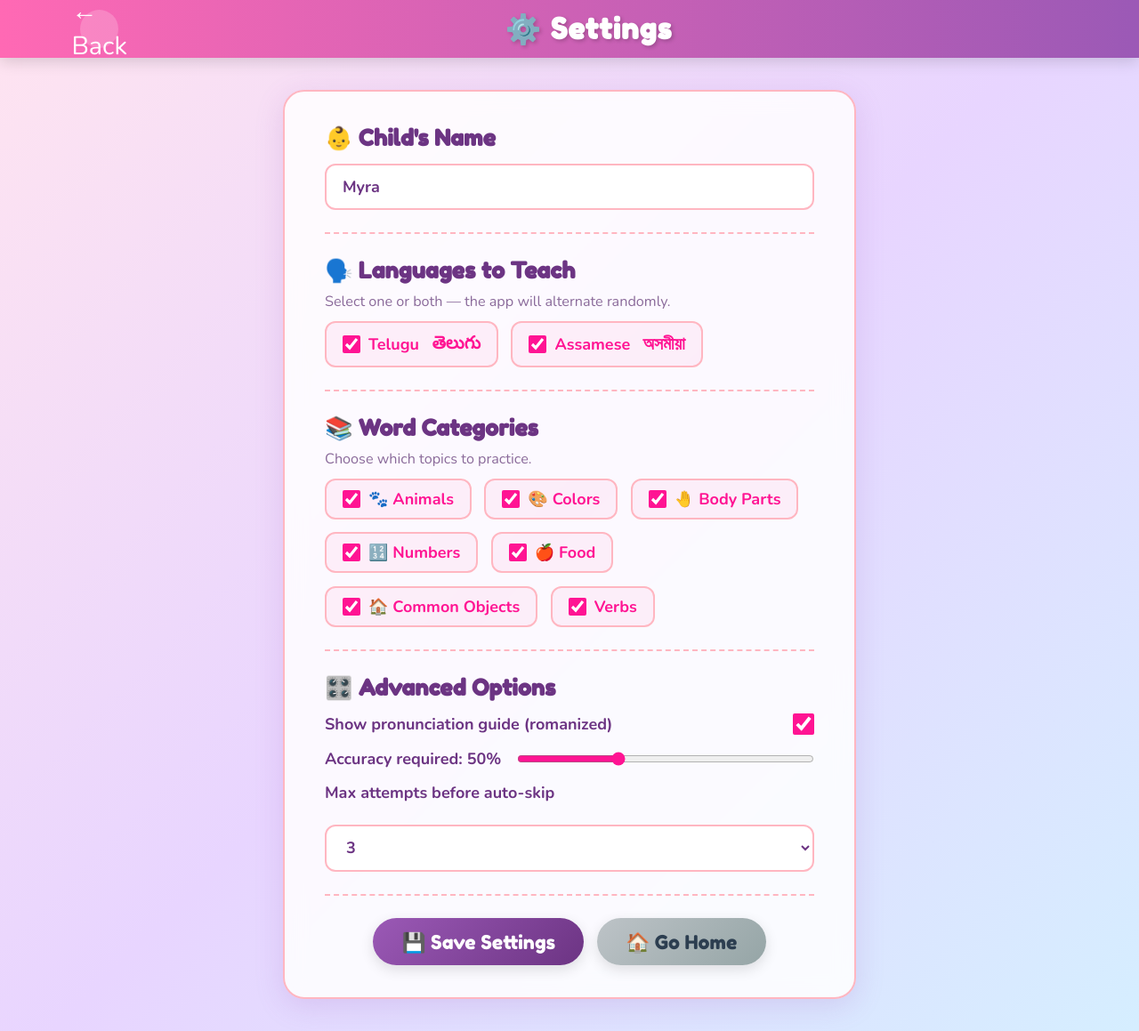
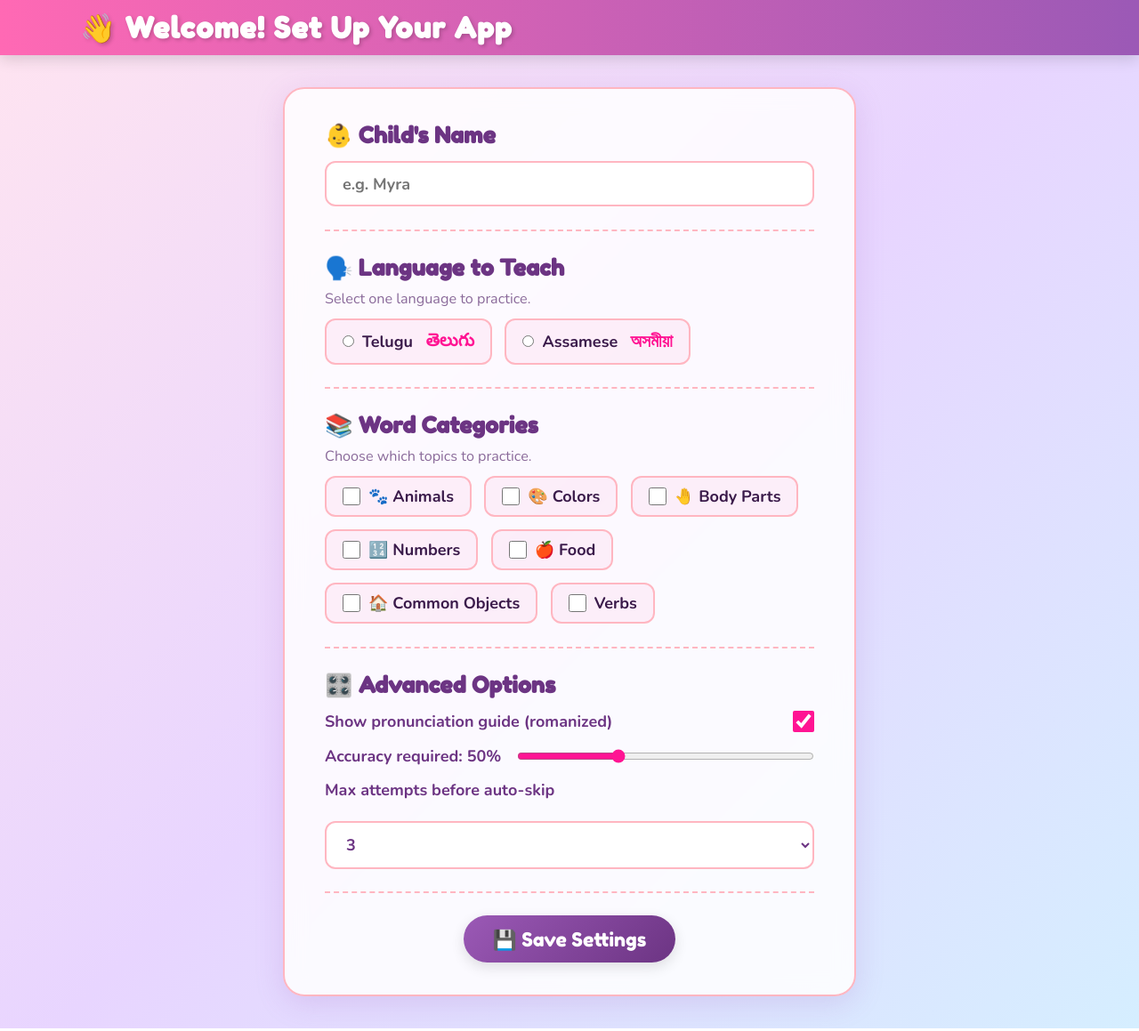
Before and after one commit to theroadrunnershow/myra-language-teacher, a FastAPI app: page /settings in a window 1280 px wide. Shown: the whole page at 89% size. Run offline with FastAPI, Linux system fonts and the light colour scheme.

Commit message:
Enforce single language selection and require new-user setup
- Replace language checkboxes with radio buttons (enforces exactly one
  language per session)
- Switch config storage from sessionStorage to localStorage so settings
  persist across browser sessions
- New users (no localStorage config) are redirected to /settings before
  reaching the main lesson page; back/home nav links are hidden so they
  cannot bypass the setup flow
- Settings page clears server-rendered defaults for new users so
  Myra's name and language do not leak as pre-filled values
- After saving, a setup_complete flag is written to localStorage; the
  main page checks this flag to distinguish configured vs new users
- saveSettings() now requires a non-empty child name (no silent fallback
  to "Myra"), a selected language, and at least one category
- Redirects to home automatically after a successful save

https://claude.ai/code/session_01PpMS8MJtNGczSC6VzQ2dwt

```diff
--- a/templates/config.html
+++ b/templates/config.html
@@ -28,18 +28,18 @@
 
     <hr />
 
-    <h2>🗣️ Languages to Teach</h2>
-    <p class="hint">Select one or both — the app will alternate randomly.</p>
+    <h2>🗣️ Language to Teach</h2>
+    <p class="hint">Select one language to practice.</p>
     <div class="checkbox-group">
       <label class="checkbox-label">
-        <input type="checkbox" id="lang-telugu" value="telugu"
-               {% if 'telugu' in config.languages %}checked{% endif %} />
+        <input type="radio" name="language" id="lang-telugu" value="telugu"
+               {% if config.languages and config.languages[0] == 'telugu' %}checked{% endif %} />
         <span>Telugu</span>
         <span class="lang-sample">తెలుగు</span>
       </label>
       <label class="checkbox-label">
-        <input type="checkbox" id="lang-assamese" value="assamese"
-               {% if 'assamese' in config.languages %}checked{% endif %} />
+        <input type="radio" name="language" id="lang-assamese" value="assamese"
+               {% if config.languages and config.languages[0] == 'assamese' %}checked{% endif %} />
         <span>Assamese</span>
         <span class="lang-sample">অসমীয়া</span>
       </label>
@@ -112,25 +112,25 @@
 <script>
 const CONFIG_KEY = 'myra_config';
 
-// Populate form from sessionStorage on load (overrides server defaults)
 document.addEventListener('DOMContentLoaded', () => {
-  const stored = sessionStorage.getItem(CONFIG_KEY);
+  const stored = localStorage.getItem(CONFIG_KEY);
+
   if (stored) {
+    // Returning user: populate form from localStorage (overrides server-rendered defaults)
     const cfg = JSON.parse(stored);
+
     const childName = document.getElementById('child-name');
     if (childName && cfg.child_name) childName.value = cfg.child_name;
-    if (cfg.languages) {
-      cfg.languages.forEach(lang => {
-        const cb = document.getElementById('lang-' + lang);
-        if (cb) cb.checked = true;
-      });
-      ['telugu','assamese'].forEach(lang => {
-        if (!(cfg.languages || []).includes(lang)) {
-          const cb = document.getElementById('lang-' + lang);
-          if (cb) cb.checked = false;
-        }
-      });
+
+    // Set the single language radio button (use first element if array)
+    const lang = Array.isArray(cfg.languages) ? cfg.languages[0] : cfg.languages;
+    if (lang) {
+      // First clear all radios, then check the stored one
+      document.querySelectorAll('input[name="language"]').forEach(r => r.checked = false);
+      const rb = document.querySelector(`input[name="language"][value="${lang}"]`);
+      if (rb) rb.checked = true;
     }
+
     if (cfg.categories) {
       document.querySelectorAll('.cat-checkbox').forEach(cb => {
         cb.checked = cfg.categories.includes(cb.value);
@@ -150,36 +150,50 @@ document.addEventListener('DOMContentLoaded', () => {
       const ma = document.getElementById('max-attempts');
       if (ma) ma.value = String(cfg.max_attempts);
     }
+  } else {
+    // New user: clear all server-rendered defaults so they must choose their own settings
+    document.getElementById('child-name').value = '';
+    document.querySelectorAll('input[name="language"]').forEach(r => r.checked = false);
+    document.querySelectorAll('.cat-checkbox').forEach(cb => cb.checked = false);
+
+    // Update header and hide nav links so they can't skip setup
+    const h1 = document.querySelector('h1');
+    if (h1) h1.textContent = '👋 Welcome! Set Up Your App';
+    document.querySelector('.back-btn').style.display = 'none';
+    document.querySelector('a.btn-skip').style.display = 'none';
   }
 });
 
 async function saveSettings() {
-  const languages = [];
-  document.querySelectorAll('input[type=checkbox][id^="lang-"]').forEach(cb => {
-    if (cb.checked) languages.push(cb.value);
-  });
+  const childNameVal = document.getElementById('child-name').value.trim();
+  if (!childNameVal) {
+    alert("Please enter the child's name!");
+    return;
+  }
+
+  const selectedLang = document.querySelector('input[name="language"]:checked');
+  if (!selectedLang) {
+    alert('Please select a language!');
+    return;
+  }
 
   const categories = [];
   document.querySelectorAll('.cat-checkbox').forEach(cb => {
     if (cb.checked) categories.push(cb.value);
   });
-
-  if (languages.length === 0) {
-    alert('Please select at least one language!');
-    return;
-  }
   if (categories.length === 0) {
     alert('Please select at least one category!');
     return;
   }
 
   const config = {
-    child_name: document.getElementById('child-name').value.trim() || 'Myra',
-    languages,
+    child_name: childNameVal,
+    languages: [selectedLang.value],
     categories,
     show_romanized: document.getElementById('show-romanized').checked,
     similarity_threshold: parseInt(document.getElementById('similarity-threshold').value),
     max_attempts: parseInt(document.getElementById('max-attempts').value),
+    setup_complete: true,
   };
 
   const resp = await fetch('/api/config', {
@@ -189,10 +203,10 @@ async function saveSettings() {
   });
 
   if (resp.ok) {
-    sessionStorage.setItem(CONFIG_KEY, JSON.stringify(config));
+    localStorage.setItem(CONFIG_KEY, JSON.stringify(config));
     const fb = document.getElementById('save-feedback');
     fb.classList.remove('hidden');
-    setTimeout(() => fb.classList.add('hidden'), 2500);
+    setTimeout(() => { fb.classList.add('hidden'); window.location.href = '/'; }, 1500);
   } else {
     alert('Save failed – check the server console.');
   }
```
Also changed, not shown: static/js/app.js (+12 -5 lines).
